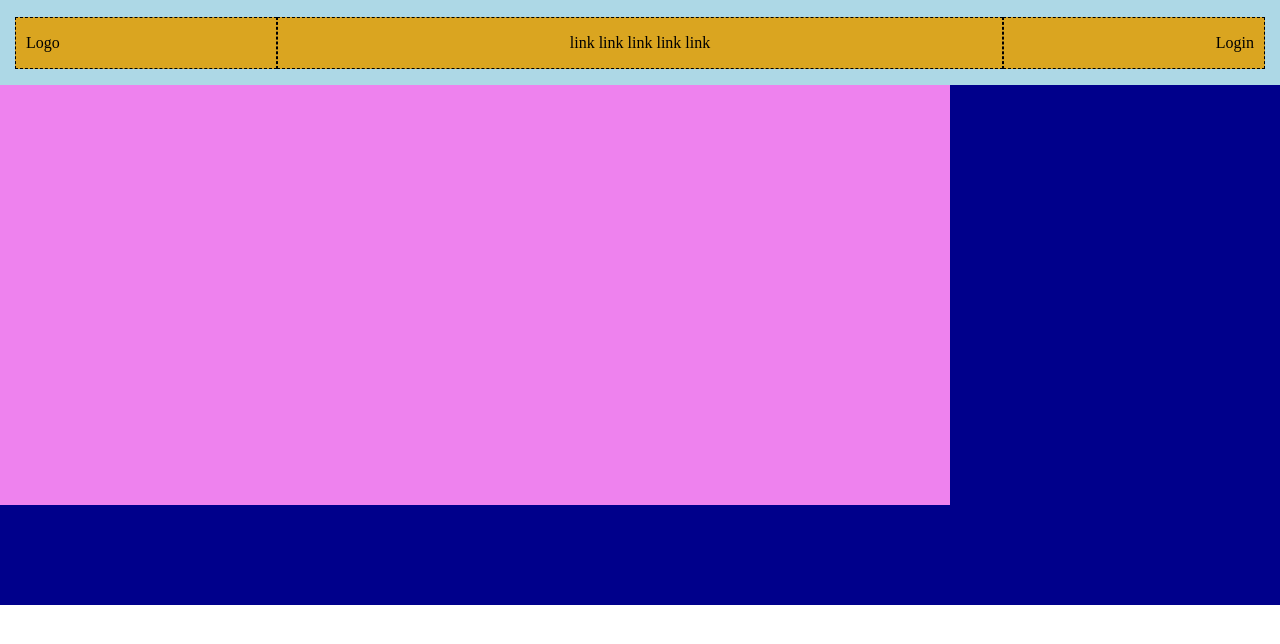
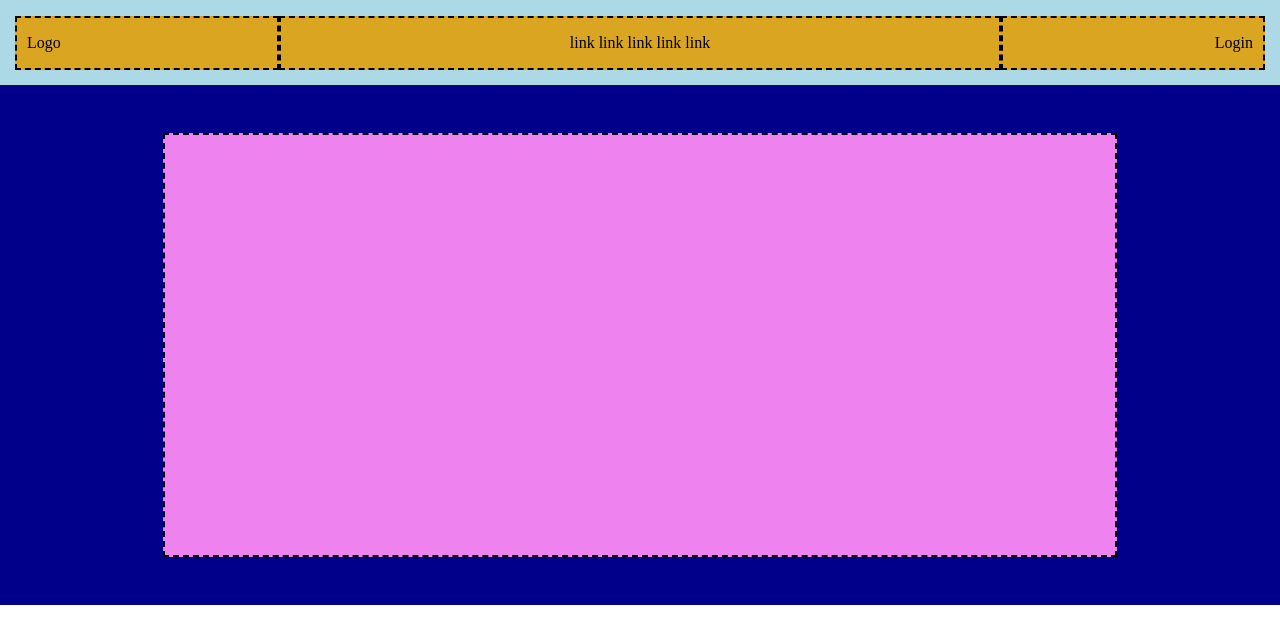
Before and after one commit to rebs-code/htmlcss-struttura-discord, a plain HTML site: page index.html in a window 1280 px wide. Drawn offline with Linux system fonts and the light colour scheme.

Commit message:
feat: bottom header completed

```diff
--- a/css/style.css
+++ b/css/style.css
@@ -23,7 +23,7 @@ DEBUG
 }
 
 #login, #logo, #link {
-    border: black dashed 1px;
+    border: black dashed 2px;
     height: 50px;
     background-color: #daa520;
 }
@@ -36,9 +36,8 @@ DEBUG
 #bottom-header-card {
     background-color: #ee82ee;
     height: 420px;
+    border: black dashed 2px;
 }
-
-
 
 
 /*
@@ -100,6 +99,8 @@ BOTTOM HEADER
 
 .bottom-header {
     display: flex;
+    justify-content: center;
+    align-items: center;
 }
 
 #bottom-header-card {
```
